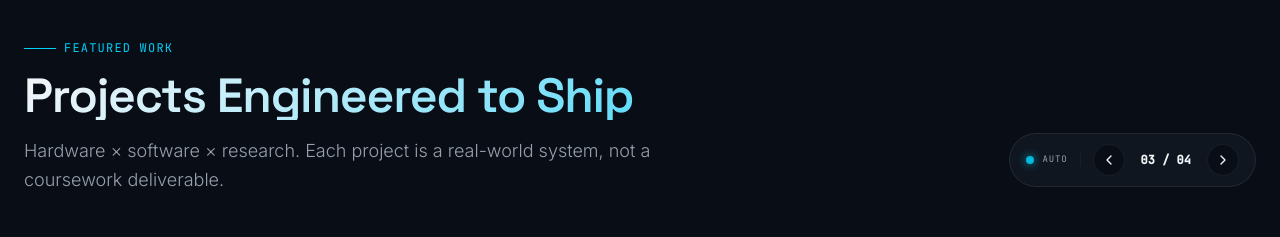
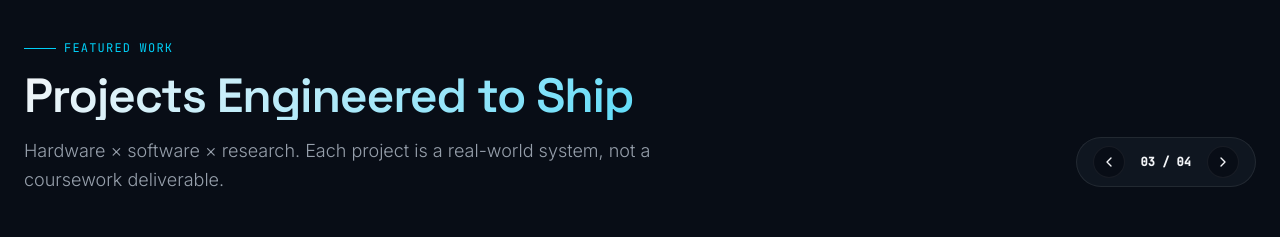
Before and after one commit to arun-2108/arunkumar, a React (Vite) app: page / in a window 1280 px wide. Shown: the part 3220-3457 px from the top of the page. Built offline with nearby package versions, Linux system fonts and the light colour scheme.

Commit message:
style: remove AUTO status indicator from Projects Control Deck

```diff
--- a/src/components/portfolio/Sections.tsx
+++ b/src/components/portfolio/Sections.tsx
@@ -374,21 +374,7 @@ export function Projects({ onViewCaseStudy }: { onViewCaseStudy?: (title: string
             </div>
 
             {/* Premium Control Deck Console */}
-            <div className="flex items-center gap-3 bg-surface/80 backdrop-blur-md border border-border px-4 py-2.5 rounded-full shadow-elegant transition-all duration-300 hover:border-primary/40 shrink-0 mb-2 select-none">
-              {/* Autoplay Active Pulse Indicator */}
-              <div className="flex items-center gap-2 pr-3 border-r border-border/40">
-                <span
-                  className={`h-2 w-2 rounded-full transition-all duration-500 ${
-                    isInteracted
-                      ? "bg-muted-foreground/50"
-                      : "bg-accent animate-pulse-glow shadow-[0_0_8px_color-mix(in_oklab,var(--accent)_80%,transparent)]"
-                  }`}
-                />
-                <span className="text-[9px] font-mono text-muted-foreground tracking-widest uppercase">
-                  {isInteracted ? "Manual" : "Auto"}
-                </span>
-              </div>
-
+            <div className="flex items-center gap-3 bg-surface/80 backdrop-blur-md border border-border px-4 py-2 rounded-full shadow-elegant transition-all duration-300 hover:border-primary/40 shrink-0 mb-2 select-none">
               {/* Prev Button */}
               <button
                 onClick={() => {
```
